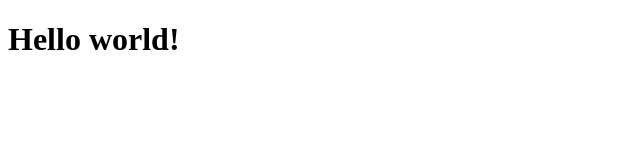
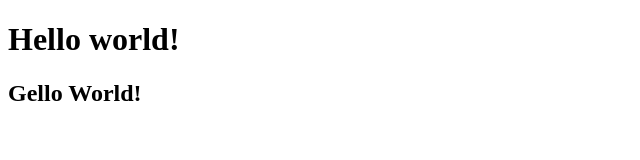
Before and after one commit to MIRF1Y/VS-Code, a plain HTML site: page index.html in a window 1280 px wide. Shown: the whole page, without its empty margins (0-640 px from the left). Drawn offline with Linux system fonts and the light colour scheme.

Commit message:
add h2 title

```diff
--- a/index.html
+++ b/index.html
@@ -7,5 +7,6 @@
 </head>
 <body>
     <h1>Hello world!</h1>
+    <h2>Gello World!</h2>
 </body>
 </html>
```
